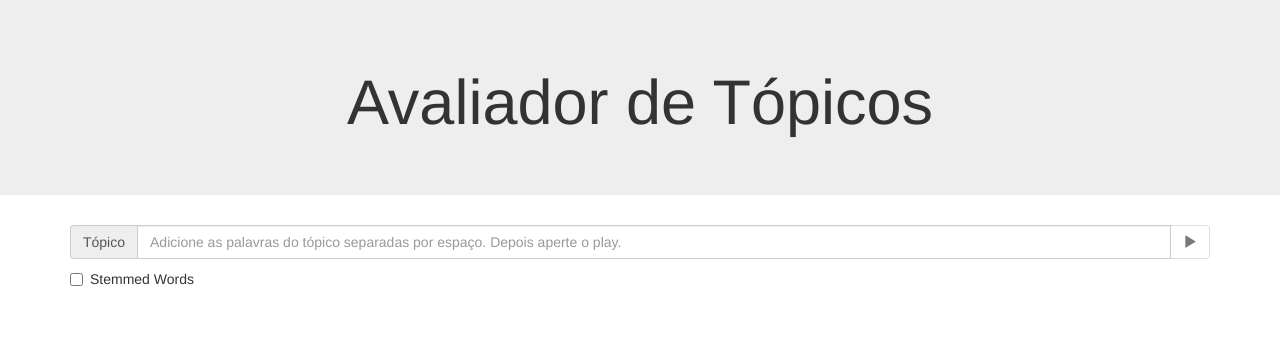
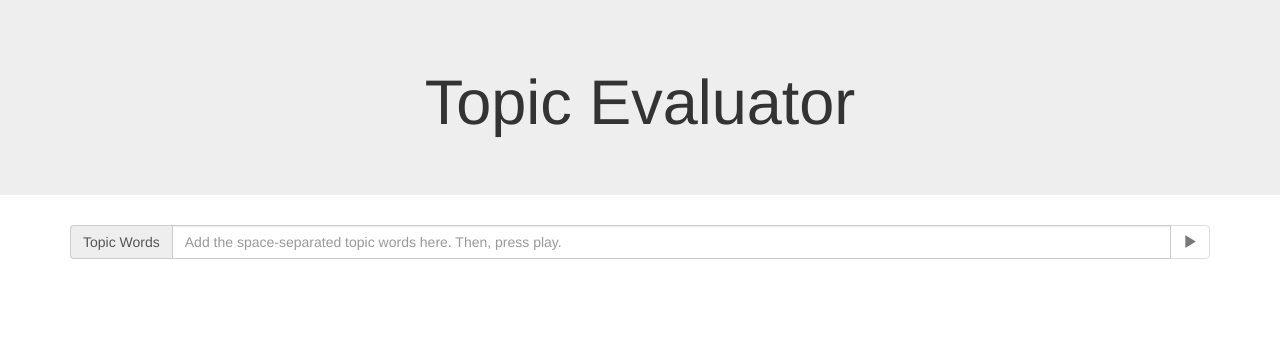
Before and after one commit to siqueiralex/topic-coherence, a Django app: template Topic_Evaluator/templates/home.html in a window 1280 px wide. Shown: the top 358 px of the page. Run offline with Django 3.2, Linux system fonts and the light colour scheme; the template is opened without the code that fills it, so the values that code supplies are empty; some libraries are stand-ins or nearby versions.

Commit message:
styling mods

```diff
--- a/Topic_Evaluator/templates/home.html
+++ b/Topic_Evaluator/templates/home.html
@@ -14,16 +14,40 @@
 
   </head>
   <body>
+    <style>
+
+      .result-container {
+        display: inline-block;
+        padding: 10px 20px 20px 20px;
+        border: 1px solid darkblue;
+        border-radius: 2px;
+      }
+      .result-container .title{
+        font-size: 16px;
+        font-weight: bold;
+        margin-bottom: 10px;
+      }
+
+
+      .hide {
+        display: none;
+      }
+
+      #spinner {
+        margin-top: 80px;
+      }
+
+    </style>
 
     <div class="jumbotron text-center">
-        <h1>Avaliador de Tópicos</h1>
+        <h1>Topic Evaluator</h1>
     </div>
 
-    <div class="container align-items-center">
+    <div class="container align-items-center text-center">
         <form id='topic-form'>
             <div class="input-group">
-            <span class="input-group-addon">Tópico</span>
-            <input id="topic" type="text" class="form-control" name="topico" placeholder="Adicione as palavras do tópico separadas por espaço. Depois aperte o play.">
+            <span class="input-group-addon">Topic Words</span>
+            <input id="topic" type="text" class="form-control" name="topico" placeholder="Add the space-separated topic words here. Then, press play.">
             <div class="input-group-btn">
                 <button id = "btnSubmit" class="btn btn-default" type="submit">
                 <i class="glyphicon glyphicon-play"></i>
@@ -31,16 +55,17 @@
             </div>
             </div>
 
-            <div class="checkbox">
-                <label><input id="stemmed" type="checkbox" value="">Stemmed Words</label>
-            </div>
-
 
       </form>
 
         <div id='spinner' ><div></div><div></div><div></div><div></div><div></div><div></div><div></div><div></div><div></div><div></div><div></div><div></div></div>
+        <br>
 
-        <div id='result'></div>
+        <div class="result-container hide">
+          <div class="title">API Response:</div>
+          <div id='result'></div>
+
+        </div>
 
     </div>
 
```
Also changed, not shown: Topic_Evaluator/static/css/loading_animation.css (line endings or trailing spaces).
